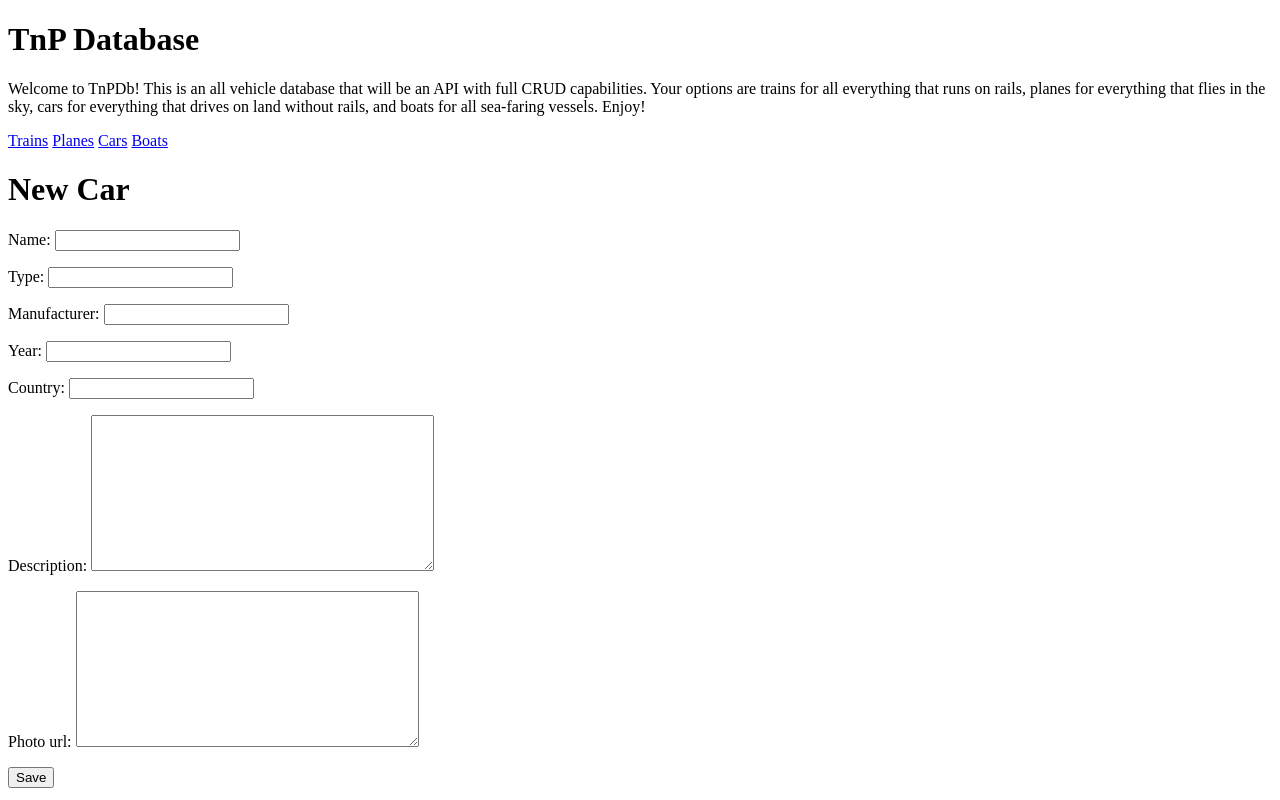
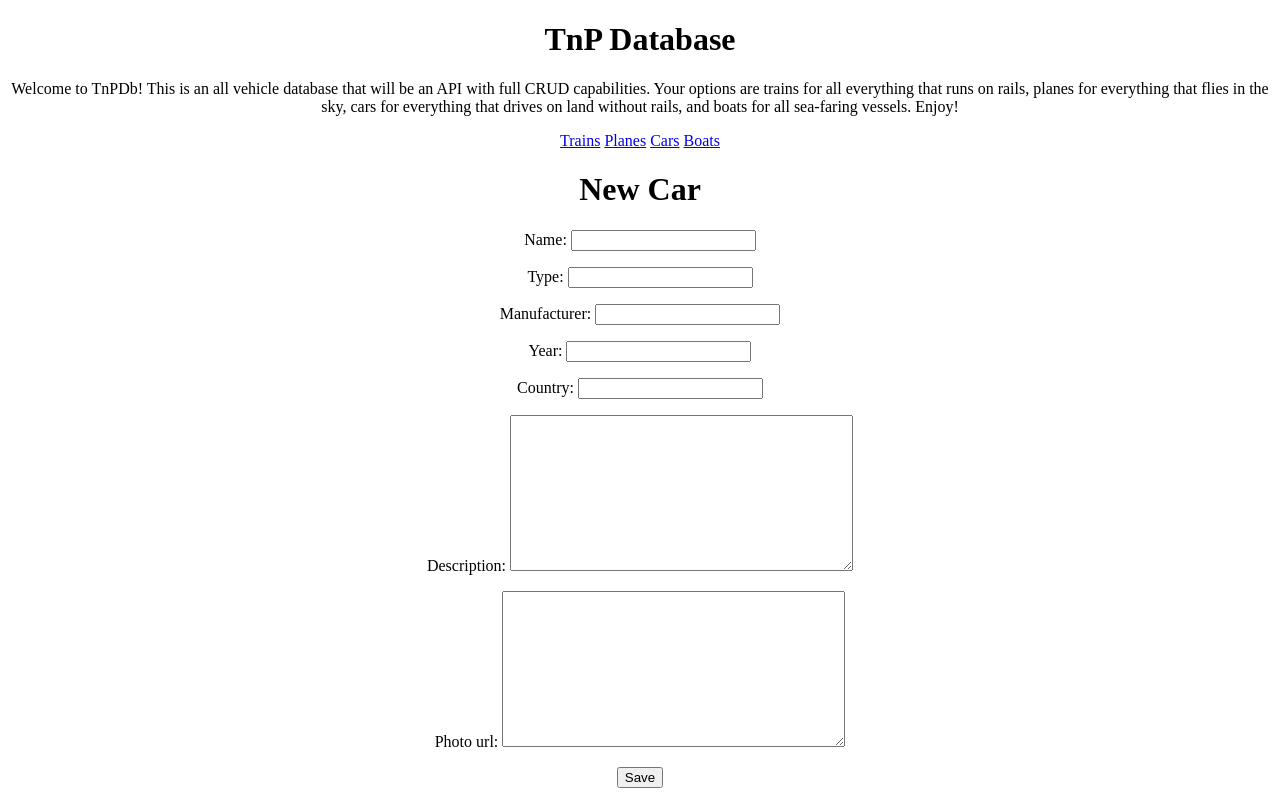
Before and after one commit to etnitz/trains_n_planes, a Django app: page /cars/new in a window 1280 px wide. Run offline with Django 4.2, Linux system fonts and the light colour scheme.

Commit message:
did some styling

```diff
--- /dev/null
+++ b/tnp/static/css/tnp.css
@@ -0,0 +1,3 @@
+body {
+    text-align: center;
+}
--- a/tnp/templates/tnp/base.html
+++ b/tnp/templates/tnp/base.html
@@ -1,9 +1,12 @@
+{% load static %}
 <!DOCTYPE html>
 <html lang="en">
 <head>
     <meta charset="UTF-8">
     <meta http-equiv="X-UA-Compatible" content="IE=edge">
     <meta name="viewport" content="width=device-width, initial-scale=1.0">
+    <link rel="stylesheet" href="{% static 'css/tnp.css' %}"/>
+    <link rel="shortcut icon" type="image" href="{% static 'favicon.ico' %}"/>
     <title>TnPDb</title>
 </head>
 <body>
```
Also changed, not shown: tnp/static/favicon.ico (renamed from tnp/templates/tnp/favicon.ico).
